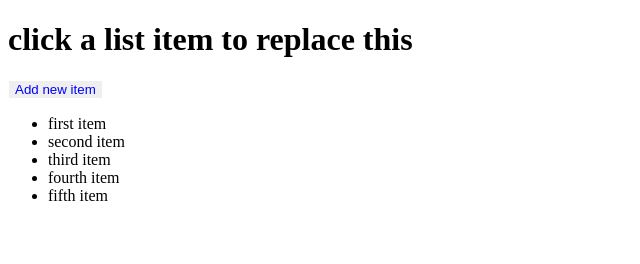
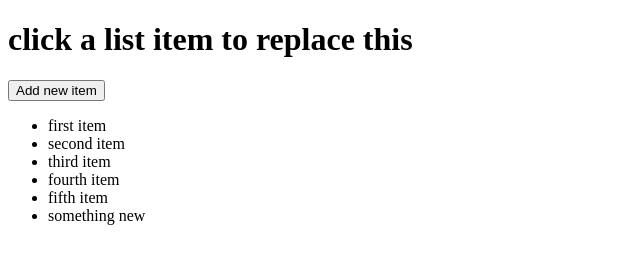
Before and after one commit to priyankaharidas/jswithoutjquery, a plain HTML site: page index.html in a window 1280 px wide. Both pictures are taken after a click on the button "Add new item". Shown: the whole page, without its empty margins (0-640 px from the left). Drawn offline with Linux system fonts and the light colour scheme.

Commit message:
adding functionality to the button

```diff
--- a/index.html
+++ b/index.html
@@ -2,18 +2,11 @@
 <html>
 <head>
 <title>basics of js</title>
-<style>
-.blue{
-color:blue;
-align:none;
-border:1px;
-margin:1px;
-}
-</style>
+
 </head>
 <body>
 <h1 id="heading">click a list item to replace this</h1>
-<button class="blue"> Add new item</button>
+<button id="blue" > Add new item</button>
 <ul id="list">
 <li>first item</li>
 <li>second item</li>
--- a/main.js
+++ b/main.js
@@ -1,12 +1,19 @@
-
+var unlis=document.getElementById("list");
+var ourbutton=document.getElementById("blue");
 var ourheading=document.getElementById("heading");
 var ourlist=document.getElementById("list").getElementsByTagName("li");
 for(i=0; i<ourlist.length; i++)
 {
 	ourlist[i].addEventListener("click",activateItem);
-
+}
 	function activateItem()
 	{
 		ourheading.innerHTML=this.innerHTML;
 	}
-}
+
+	ourbutton.addEventListener("click",createNewItem);
+
+	function createNewItem()
+	{
+		unlis.innerHTML +="<li>something new</li>";
+	}
```
